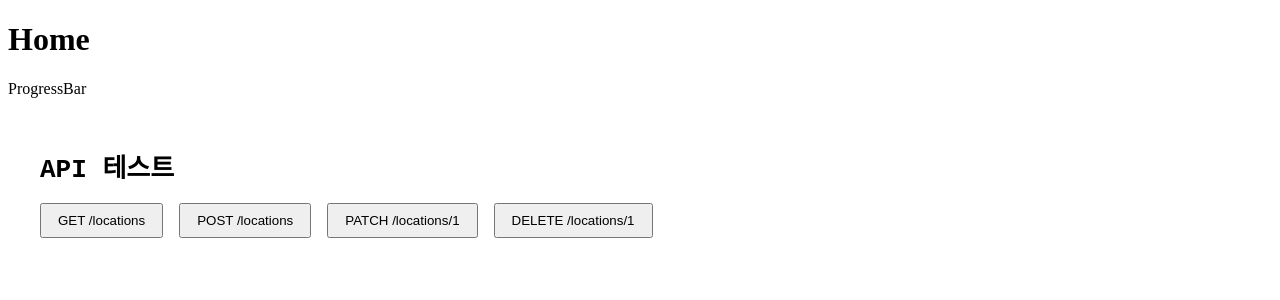
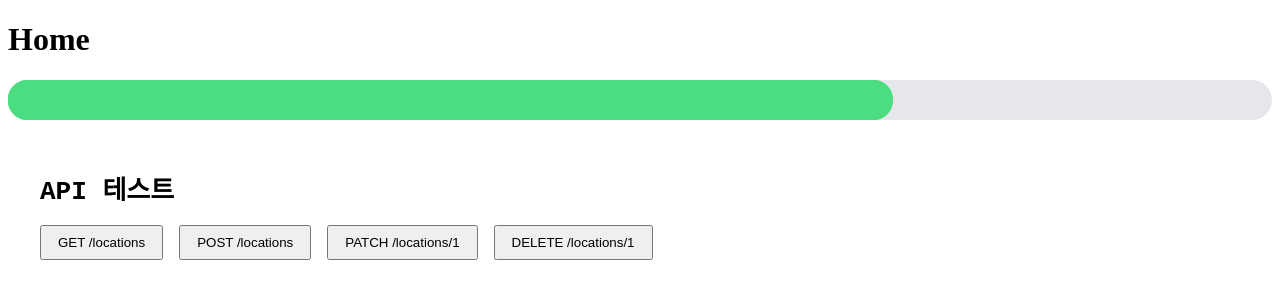
Before and after one commit to 20260304-KB7-27/Ledger-Thanos, a Vue app: page /home in a window 1280 px wide. Shown: the top 300 px of the page. Built offline with nearby package versions, Linux system fonts and the light colour scheme.

Commit message:
feat : 프로그래스바 구현

```diff
--- a/src/pages/home/components/ProgressBarChart.vue
+++ b/src/pages/home/components/ProgressBarChart.vue
@@ -1,15 +1,113 @@
 <template>
-  <div>ProgressBar</div>
+  <div class="progress-chart-wrap">
+    <div class="progress-bg"></div>
+    <canvas ref="progressBar"></canvas>
+  </div>
 </template>
 
 <script setup>
+import { Chart, registerables } from 'chart.js';
+import { ref, onMounted, onBeforeUnmount } from 'vue';
 
+Chart.register(...registerables); // chart.js 요소 등록
 
+const progressBar = ref(null); // canvas fef와 연결
 
+let chartInstance = null; // 차트 인스턴스 초기화
+
+const value = 70;
+const maxValue = 100;
+
+const chartData = {
+  labels: ['progress'],
+  datasets: [
+    {
+      label: '만족 지수',
+      data: [value],
+      backgroundColor: '#4ade80',
+      borderRadius: 20,
+      borderSkipped: false,
+      barThickness: 40,
+    },
+  ],
+};
+
+const chartOptions = {
+  indexAxis: 'y',
+  responsive: true, // 반응형 설정
+  maintainAspectRatio: false, //.progress-chart-wrap의 height 적용
+  plugins: {
+    legend: {
+      display: false, // 라벨 숨김
+    },
+    tooltip: {
+      enabled: false, //튤팁 숨김
+    },
+  },
+
+  scales: {
+    x: {
+      display: false, // x축 숨김
+      min: 0,
+      max: maxValue,
+      grid: {
+        display: false, // 격자 숨김
+        drawBorder: false, // 축 테두리선 숨김
+      },
+    },
+    y: {
+      display: false,// y축 숨김
+      grid: {
+        display: false, // 격자 숨김
+        drawBorder: false, // 축 테두리선 숨김
+      },
+    },
+  },
+};
+
+onMounted(() => {
+  if (!progressBar.value) return;
+
+  chartInstance = new Chart(progressBar.value, {
+    type: 'bar',
+    data: chartData,
+    options: chartOptions,
+  });
+});
+
+onBeforeUnmount(() => {
+  // 메모리 정리
+  if (chartInstance) {
+    chartInstance.destroy();
+    chartInstance = null;
+  }
+});
 </script>
 
 <style scoped>
+.progress-chart-wrap {
+  position: relative;
+  width: 100%;
+  height: 40px;
+}
 
+.progress-bg {
+  position: absolute;
+  top: 50%;
+  left: 0;
+  width: 100%;
+  height: 40px;
+  background: #e5e7eb;
+  border-radius: 20px;
+  transform: translateY(-50%);
+  z-index: 0;
+}
 
+canvas {
+  position: relative;
+  z-index: 1;
+  width: 100%;
+  height: 40px;
+}
 
 </style>
```
